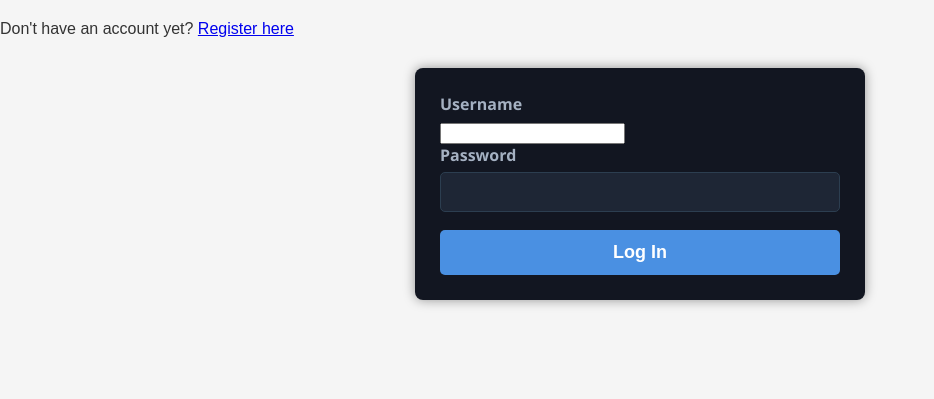
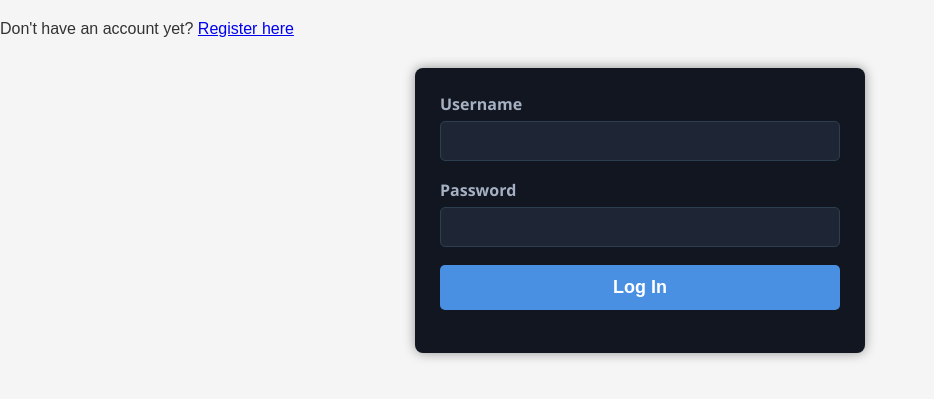
Before and after one commit to lra2001/igospace, a Flask app: page /login?next=checkout in a window 1280 px wide. Shown: the part 112-511 px from the top of the page, without its empty margins (0-934 px from the left). Run offline with Flask 3, Linux system fonts and the light colour scheme.

Commit message:
Update style.css
- update form styling for consistency

```diff
--- a/static/css/style.css
+++ b/static/css/style.css
@@ -270,9 +270,9 @@ form label {
     color: #a5b1c2;
 }
 
-form input[type="text"],
-form input[type="email"],
-form input[type="password"] {
+form input,
+form select,
+form textarea {
     width: 100%;
     padding: 10px 12px;
     margin-bottom: 18px;
@@ -285,9 +285,9 @@ form input[type="password"] {
     transition: border-color 0.3s ease;
 }
 
-form input[type="text"]:focus,
-form input[type="email"]:focus,
-form input[type="password"]:focus {
+form input:focus,
+form select:focus,
+form textarea:focus {
     outline: none;
     border-color: #6f8cc7;
     background: #283446;
```
